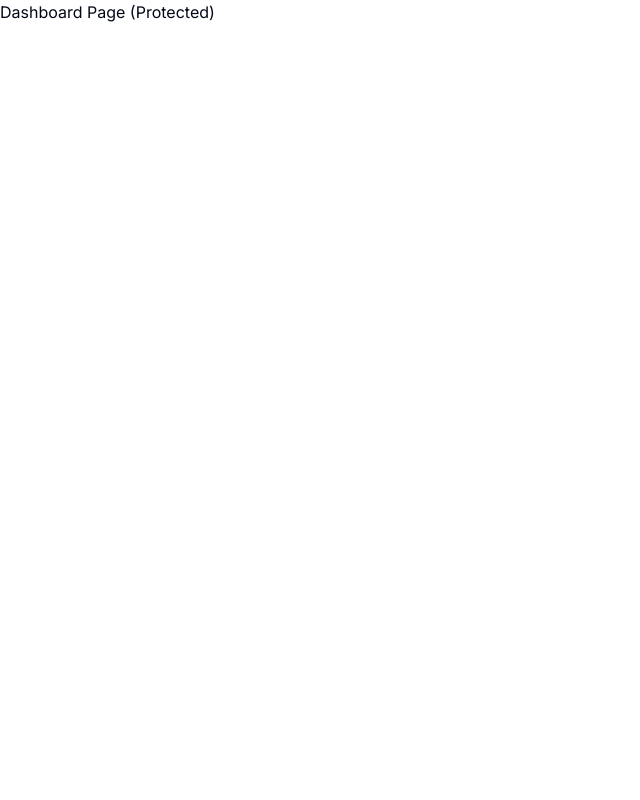
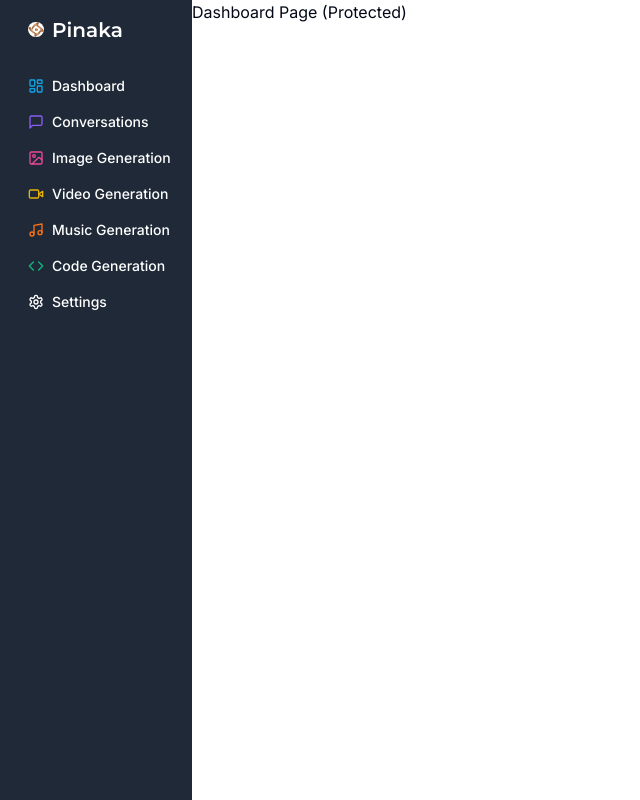
Before and after one commit to timewisesolutions/Pinaka, a Next.js app: page /dashboard in a window 1280 px wide. Shown: the whole page, without its empty margins (0-640 px from the left). Built offline with nearby package versions, Linux system fonts and the light colour scheme.

Commit message:
Create Sidebar and Navbar

```diff
--- a/app/(dashboard)/(route)/dashboard/page.tsx
+++ b/app/(dashboard)/(route)/dashboard/page.tsx
@@ -1,9 +1,7 @@
-import { UserButton } from '@clerk/nextjs'
 const Dashboard = () => {
   return (
     <div>
       <p>Dashboard Page (Protected)</p>
-      <UserButton afterSignOutUrl="/" />
     </div>
   )
 }
--- /dev/null
+++ b/app/(dashboard)/layout.tsx
@@ -0,0 +1,19 @@
+import Sidebar from '@/components/sidebar'
+import NavBar from '@/components/navbar'
+
+const DashboardLayout = ({ children }: { children: React.ReactNode }) => {
+  return (
+    <div className="grid grid-cols-[12rem,1fr] h-screen">
+      <div className="hidden md:grid bg-gray-800">
+        <Sidebar />
+      </div>
+
+      <main>
+        <NavBar />
+        {children}
+      </main>
+    </div>
+  )
+}
+
+export default DashboardLayout
--- /dev/null
+++ b/components/mobile-sidebar.tsx
@@ -0,0 +1,22 @@
+'use client'
+import { Menu } from 'lucide-react'
+
+import { Button } from '@/components/ui/button'
+import { Sheet, SheetContent, SheetTrigger } from '@/components/ui/sheet'
+import Sidebar from '@/components/sidebar'
+const MobileSidebar = () => {
+  return (
+    <Sheet>
+      <SheetTrigger>
+        <Button variant={'ghost'} size={'icon'} className="md:hidden">
+          <Menu />
+        </Button>
+      </SheetTrigger>
+      <SheetContent side="left" className="p-0">
+        <Sidebar />
+      </SheetContent>
+    </Sheet>
+  )
+}
+
+export default MobileSidebar
--- /dev/null
+++ b/components/navbar.tsx
@@ -0,0 +1,16 @@
+'use client'
+import { UserButton } from '@clerk/nextjs'
+
+import MobileSidebar from './mobile-sidebar'
+
+const Navbar = () => {
+  return (
+    <div className="flex items-center">
+      <MobileSidebar />
+      <div className="flex w-full justify-end">
+        <UserButton afterSignOutUrl="/" />
+      </div>
+    </div>
+  )
+}
+export default Navbar
--- /dev/null
+++ b/components/sidebar.tsx
@@ -0,0 +1,98 @@
+'use client'
+import React from 'react'
+import {
+  Code,
+  ImageIcon,
+  LayoutDashboard,
+  MessageSquare,
+  MusicIcon,
+  Settings,
+  VideoIcon,
+} from 'lucide-react'
+import Link from 'next/link'
+import Image from 'next/image'
+import { Montserrat } from 'next/font/google'
+import { usePathname } from 'next/navigation'
+import { cn } from '@/lib/utils'
+const poppins = Montserrat({ weight: '600', subsets: ['latin'] })
+
+const routes = [
+  {
+    label: 'Dashboard',
+    icon: LayoutDashboard,
+    href: '/dashboard',
+    color: 'text-sky-500',
+  },
+  {
+    label: 'Conversations',
+    icon: MessageSquare,
+    href: '/conversations',
+    color: 'text-violet-500',
+  },
+  {
+    label: 'Image Generation',
+    icon: ImageIcon,
+    href: '/image',
+    color: 'text-pink-500',
+  },
+  {
+    label: 'Video Generation',
+    icon: VideoIcon,
+    href: '/video',
+    color: 'text-yellow-500',
+  },
+  {
+    label: 'Music Generation',
+    icon: MusicIcon,
+    href: '/music',
+    color: 'text-orange-500',
+  },
+  {
+    label: 'Code Generation',
+    icon: Code,
+    href: '/code',
+    color: 'text-emerald-500',
+  },
+  {
+    label: 'Settings',
+    icon: Settings,
+    href: '/settings',
+  },
+]
+const Sidebar = () => {
+  return (
+    <div className="py-4 flex flex-col h-full text-white bg-gray-800">
+      <div className="px-4 flex-1">
+        <Link href="/dashboard" className="flex items-center pl-3 space-x-2">
+          <div className="h-4 w-4">
+            <Image
+              alt="Logo"
+              src="/logo.png"
+              width={100}
+              height={100}
+              className="rounded-full"
+            />
+          </div>
+          <div className={cn('text-xl font-bold', poppins.className)}>
+            Pinaka
+          </div>
+        </Link>
+
+        <div className="my-6 justify-between">
+          {routes.map((route) => (
+            <Link href={route.href} key={route.href}>
+              <div className="flex items-center pl-3 py-2 hover:text-white hover:bg-white/10 cursor-pointer rounded text-sm font-medium transition">
+                <route.icon
+                  className={cn('w-4 h-4 mr-2', route.color)}
+                ></route.icon>
+                {route.label}
+              </div>
+            </Link>
+          ))}
+        </div>
+      </div>
+    </div>
+  )
+}
+
+export default Sidebar
--- /dev/null
+++ b/components/ui/sheet.tsx
@@ -0,0 +1,140 @@
+"use client"
+
+import * as React from "react"
+import * as SheetPrimitive from "@radix-ui/react-dialog"
+import { cva, type VariantProps } from "class-variance-authority"
+import { X } from "lucide-react"
+
+import { cn } from "@/lib/utils"
+
+const Sheet = SheetPrimitive.Root
+
+const SheetTrigger = SheetPrimitive.Trigger
+
+const SheetClose = SheetPrimitive.Close
+
+const SheetPortal = SheetPrimitive.Portal
+
+const SheetOverlay = React.forwardRef<
+  React.ElementRef<typeof SheetPrimitive.Overlay>,
+  React.ComponentPropsWithoutRef<typeof SheetPrimitive.Overlay>
+>(({ className, ...props }, ref) => (
+  <SheetPrimitive.Overlay
+    className={cn(
+      "fixed inset-0 z-50 bg-background/80 backdrop-blur-sm data-[state=open]:animate-in data-[state=closed]:animate-out data-[state=closed]:fade-out-0 data-[state=open]:fade-in-0",
+      className
+    )}
+    {...props}
+    ref={ref}
+  />
+))
+SheetOverlay.displayName = SheetPrimitive.Overlay.displayName
+
+const sheetVariants = cva(
+  "fixed z-50 gap-4 bg-background p-6 shadow-lg transition ease-in-out data-[state=open]:animate-in data-[state=closed]:animate-out data-[state=closed]:duration-300 data-[state=open]:duration-500",
+  {
+    variants: {
+      side: {
+        top: "inset-x-0 top-0 border-b data-[state=closed]:slide-out-to-top data-[state=open]:slide-in-from-top",
+        bottom:
+          "inset-x-0 bottom-0 border-t data-[state=closed]:slide-out-to-bottom data-[state=open]:slide-in-from-bottom",
+        left: "inset-y-0 left-0 h-full w-3/4 border-r data-[state=closed]:slide-out-to-left data-[state=open]:slide-in-from-left sm:max-w-sm",
+        right:
+          "inset-y-0 right-0 h-full w-3/4  border-l data-[state=closed]:slide-out-to-right data-[state=open]:slide-in-from-right sm:max-w-sm",
+      },
+    },
+    defaultVariants: {
+      side: "right",
+    },
+  }
+)
+
+interface SheetContentProps
+  extends React.ComponentPropsWithoutRef<typeof SheetPrimitive.Content>,
+    VariantProps<typeof sheetVariants> {}
+
+const SheetContent = React.forwardRef<
+  React.ElementRef<typeof SheetPrimitive.Content>,
+  SheetContentProps
+>(({ side = "right", className, children, ...props }, ref) => (
+  <SheetPortal>
+    <SheetOverlay />
+    <SheetPrimitive.Content
+      ref={ref}
+      className={cn(sheetVariants({ side }), className)}
+      {...props}
+    >
+      {children}
+      <SheetPrimitive.Close className="absolute right-4 top-4 rounded-sm opacity-70 ring-offset-background transition-opacity hover:opacity-100 focus:outline-none focus:ring-2 focus:ring-ring focus:ring-offset-2 disabled:pointer-events-none data-[state=open]:bg-secondary">
+        <X className="h-4 w-4" />
+        <span className="sr-only">Close</span>
+      </SheetPrimitive.Close>
+    </SheetPrimitive.Content>
+  </SheetPortal>
+))
+SheetContent.displayName = SheetPrimitive.Content.displayName
+
+const SheetHeader = ({
+  className,
+  ...props
+}: React.HTMLAttributes<HTMLDivElement>) => (
+  <div
+    className={cn(
+      "flex flex-col space-y-2 text-center sm:text-left",
+      className
+    )}
+    {...props}
+  />
+)
+SheetHeader.displayName = "SheetHeader"
+
+const SheetFooter = ({
+  className,
+  ...props
+}: React.HTMLAttributes<HTMLDivElement>) => (
+  <div
+    className={cn(
+      "flex flex-col-reverse sm:flex-row sm:justify-end sm:space-x-2",
+      className
+    )}
+    {...props}
+  />
+)
+SheetFooter.displayName = "SheetFooter"
+
+const SheetTitle = React.forwardRef<
+  React.ElementRef<typeof SheetPrimitive.Title>,
+  React.ComponentPropsWithoutRef<typeof SheetPrimitive.Title>
+>(({ className, ...props }, ref) => (
+  <SheetPrimitive.Title
+    ref={ref}
+    className={cn("text-lg font-semibold text-foreground", className)}
+    {...props}
+  />
+))
+SheetTitle.displayName = SheetPrimitive.Title.displayName
+
+const SheetDescription = React.forwardRef<
+  React.ElementRef<typeof SheetPrimitive.Description>,
+  React.ComponentPropsWithoutRef<typeof SheetPrimitive.Description>
+>(({ className, ...props }, ref) => (
+  <SheetPrimitive.Description
+    ref={ref}
+    className={cn("text-sm text-muted-foreground", className)}
+    {...props}
+  />
+))
+SheetDescription.displayName = SheetPrimitive.Description.displayName
+
+export {
+  Sheet,
+  SheetPortal,
+  SheetOverlay,
+  SheetTrigger,
+  SheetClose,
+  SheetContent,
+  SheetHeader,
+  SheetFooter,
+  SheetTitle,
+  SheetDescription,
+}
--- a/package.json
+++ b/package.json
@@ -10,6 +10,7 @@
   },
   "dependencies": {
     "@clerk/nextjs": "^4.27.0",
+    "@radix-ui/react-dialog": "^1.0.5",
     "@radix-ui/react-slot": "^1.0.2",
     "class-variance-authority": "^0.7.0",
     "clsx": "^2.0.0",
```
Also changed, not shown: public/logo.png (added), 1 other file (tests, documents, lock files or other folders).
